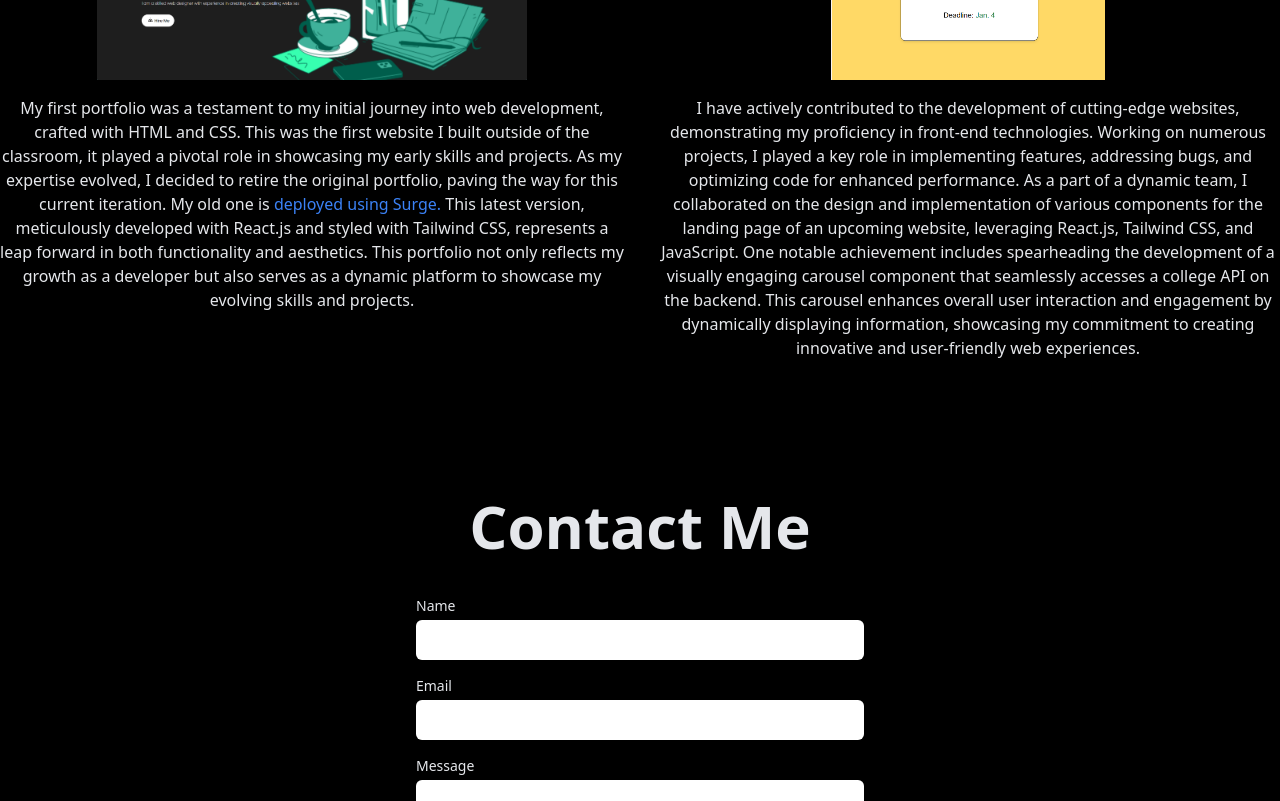
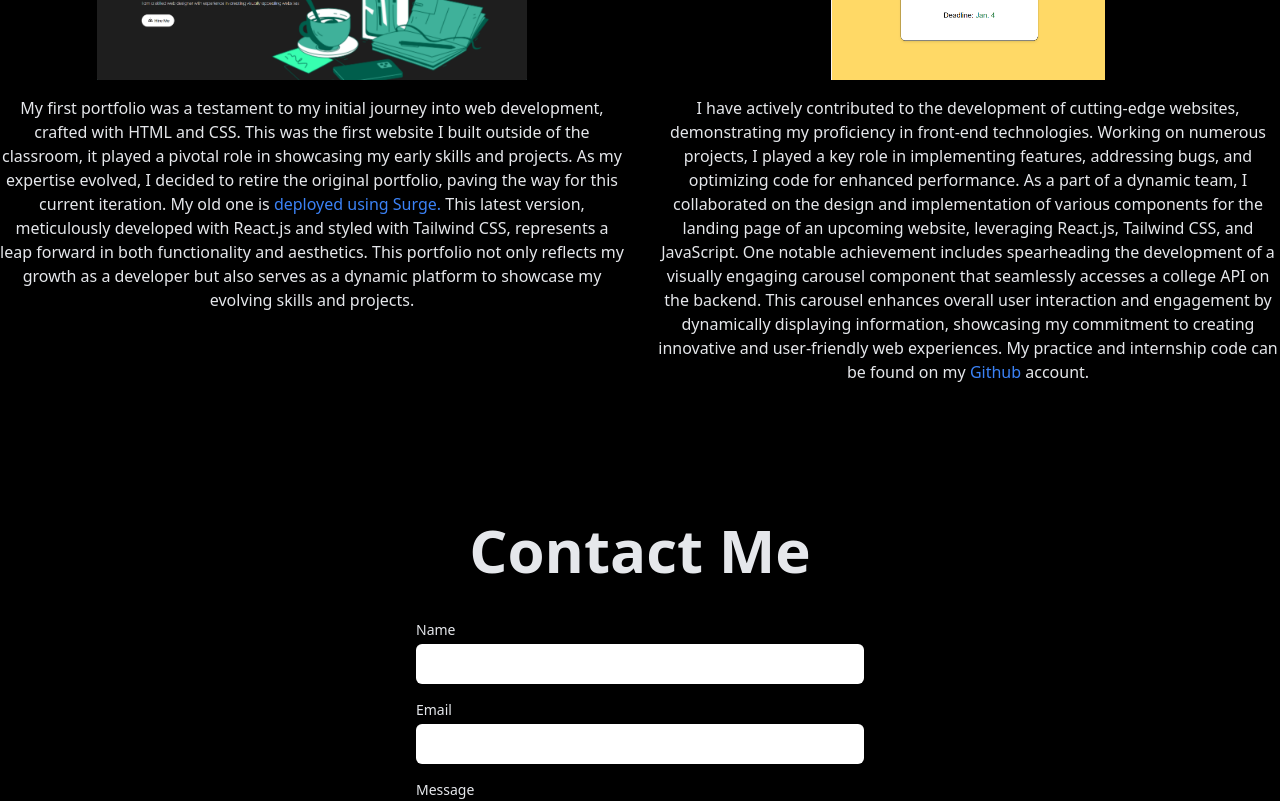
Before and after one commit to Soapie14/react, a React (Create React App) app in the folder portfolio/react_portfolio/: page / in a window 1280 px wide. Shown: the part 1896-2697 px from the top of the page. Built offline with nearby package versions, Linux system fonts and the light colour scheme.

Commit message:
added github link to projects

```diff
--- a/portfolio/react_portfolio/src/components/Projects.jsx
+++ b/portfolio/react_portfolio/src/components/Projects.jsx
@@ -31,7 +31,7 @@ const Projects = () => {
                         </div>
                         <div className="text-gray-200 text-center">
                             <p>
-                                I have actively contributed to the development of cutting-edge websites, demonstrating my proficiency in front-end technologies. Working on numerous projects, I played a key role in implementing features, addressing bugs, and optimizing code for enhanced performance. As a part of a dynamic team, I collaborated on the design and implementation of various components for the landing page of an upcoming website, leveraging React.js, Tailwind CSS, and JavaScript. One notable achievement includes spearheading the development of a visually engaging carousel component that seamlessly accesses a college API on the backend. This carousel enhances overall user interaction and engagement by dynamically displaying information, showcasing my commitment to creating innovative and user-friendly web experiences.
+                                I have actively contributed to the development of cutting-edge websites, demonstrating my proficiency in front-end technologies. Working on numerous projects, I played a key role in implementing features, addressing bugs, and optimizing code for enhanced performance. As a part of a dynamic team, I collaborated on the design and implementation of various components for the landing page of an upcoming website, leveraging React.js, Tailwind CSS, and JavaScript. One notable achievement includes spearheading the development of a visually engaging carousel component that seamlessly accesses a college API on the backend. This carousel enhances overall user interaction and engagement by dynamically displaying information, showcasing my commitment to creating innovative and user-friendly web experiences. My practice and internship code can be found on my <a href='https://github.com/Soapie14' target="_blank" rel="noopener noreferrer" className="text-blue-500 hover:underline">Github</a> account.
                             </p>
                         </div>
                     </div>
```
